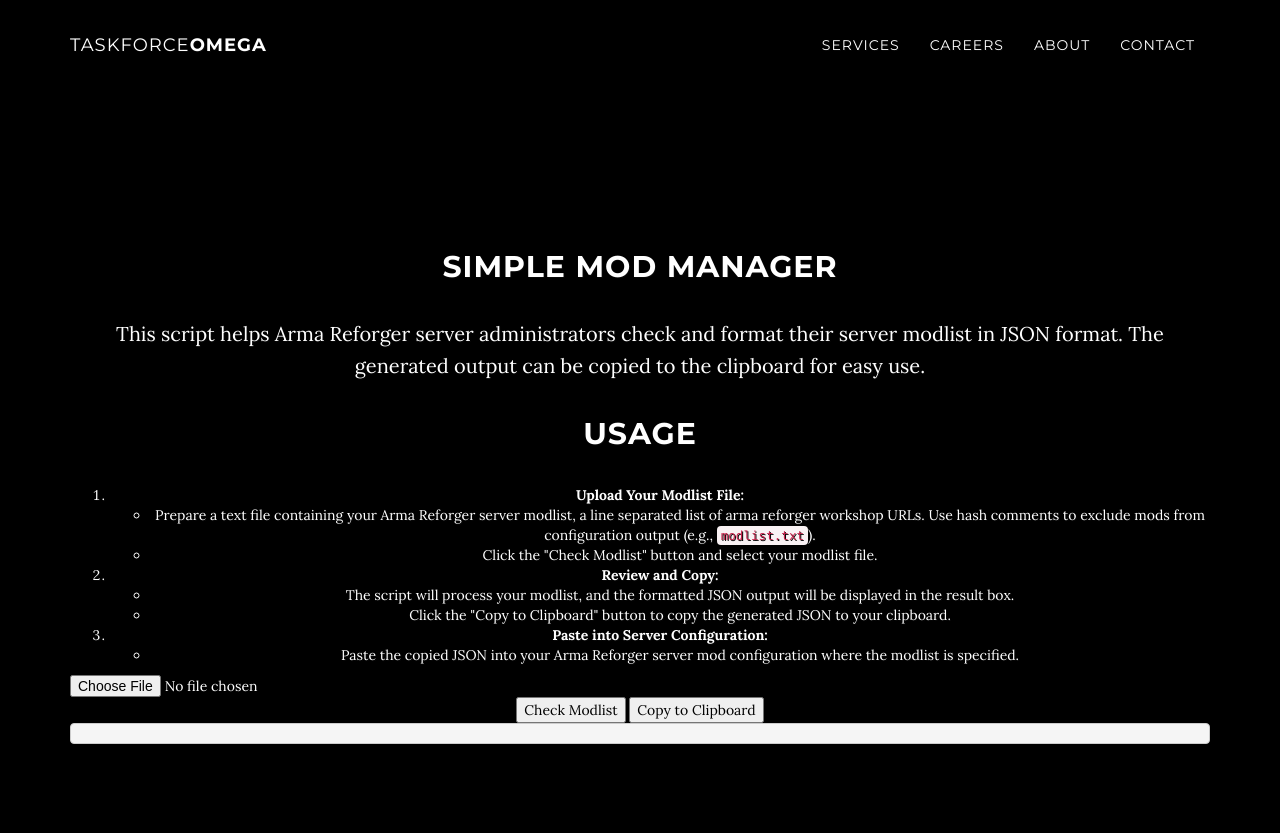
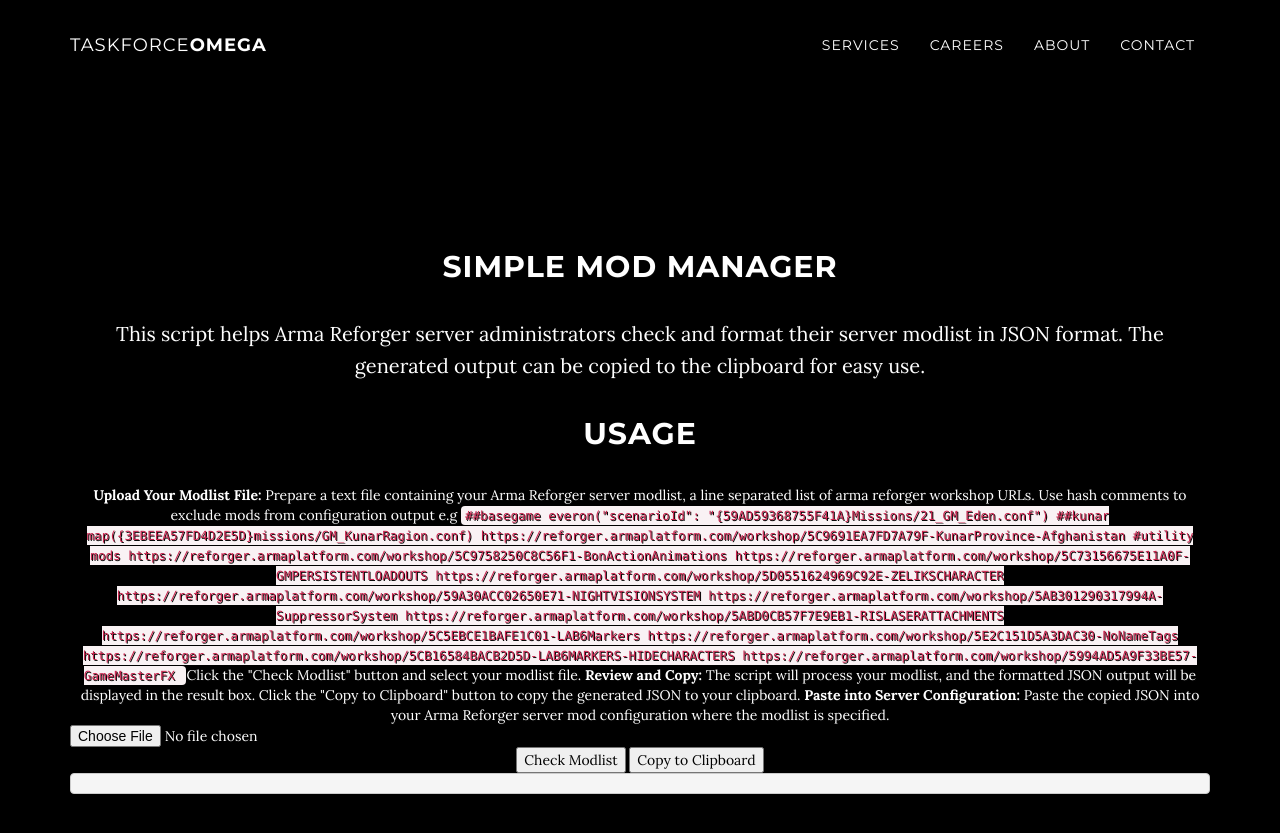
Before and after one commit to taskforceomega/taskforceomega.github.io, a Jekyll site: the page built from mod-manager.html, in a window 1280 px wide. Shown: the top 833 px of the page. Built offline with Jekyll 4.4.1, drawn with Linux system fonts in a browser that asks for light colours.

Commit message:
Update mod-manager.html

```diff
--- a/_includes/mod-manager.html
+++ b/_includes/mod-manager.html
@@ -21,27 +21,38 @@
                     }
                   </style>
 
-                  <ol>
-                    <li><strong>Upload Your Modlist File:</strong>
-                      <ul>
-                        <li>Prepare a text file containing your Arma Reforger server modlist, a line separated list of arma reforger workshop URLs. Use hash comments to exclude mods from configuration output (e.g., <code>modlist.txt</code>).</li>
-                        <li>Click the "Check Modlist" button and select your modlist file.</li>
-                      </ul>
-                    </li>
 
-                    <li><strong>Review and Copy:</strong>
-                      <ul>
-                        <li>The script will process your modlist, and the formatted JSON output will be displayed in the result box.</li>
-                        <li>Click the "Copy to Clipboard" button to copy the generated JSON to your clipboard.</li>
-                      </ul>
-                    </li>
+                   <strong>Upload Your Modlist File:</strong>
 
-                    <li><strong>Paste into Server Configuration:</strong>
-                      <ul>
-                        <li>Paste the copied JSON into your Arma Reforger server mod configuration where the modlist is specified.</li>
-                      </ul>
-                    </li>
-                  </ol>
+                    Prepare a text file containing your Arma Reforger server modlist, a line separated list of arma reforger workshop URLs. Use hash comments to exclude mods from configuration output e.g
+                    <code>
+                    ##basegame everon("scenarioId": "{59AD59368755F41A}Missions/21_GM_Eden.conf")
+                    ##kunar map({3EBEEA57FD4D2E5D}missions/GM_KunarRagion.conf)
+                    https://reforger.armaplatform.com/workshop/5C9691EA7FD7A79F-KunarProvince-Afghanistan
+                    #utility mods
+                    https://reforger.armaplatform.com/workshop/5C9758250C8C56F1-BonActionAnimations
+                    https://reforger.armaplatform.com/workshop/5C73156675E11A0F-GMPERSISTENTLOADOUTS
+                    https://reforger.armaplatform.com/workshop/5D0551624969C92E-ZELIKSCHARACTER
+                    https://reforger.armaplatform.com/workshop/59A30ACC02650E71-NIGHTVISIONSYSTEM
+                    https://reforger.armaplatform.com/workshop/5AB301290317994A-SuppressorSystem
+                    https://reforger.armaplatform.com/workshop/5ABD0CB57F7E9EB1-RISLASERATTACHMENTS
+                    https://reforger.armaplatform.com/workshop/5C5EBCE1BAFE1C01-LAB6Markers
+                    https://reforger.armaplatform.com/workshop/5E2C151D5A3DAC30-NoNameTags
+                    https://reforger.armaplatform.com/workshop/5CB16584BACB2D5D-LAB6MARKERS-HIDECHARACTERS
+                    https://reforger.armaplatform.com/workshop/5994AD5A9F33BE57-GameMasterFX
+                    </code>
+                    Click the "Check Modlist" button and select your modlist file.
+
+                    <strong>Review and Copy:</strong>
+
+                    The script will process your modlist, and the formatted JSON output will be displayed in the result box.
+                    Click the "Copy to Clipboard" button to copy the generated JSON to your clipboard.
+                    <strong>Paste into Server Configuration:</strong>
+
+                    Paste the copied JSON into your Arma Reforger server mod configuration where the modlist is specified.
+
+
+
 
                   <input type="file" id="modlistFile" accept=".txt">
                   <button onclick="checkModlist()">Check Modlist</button>
```
